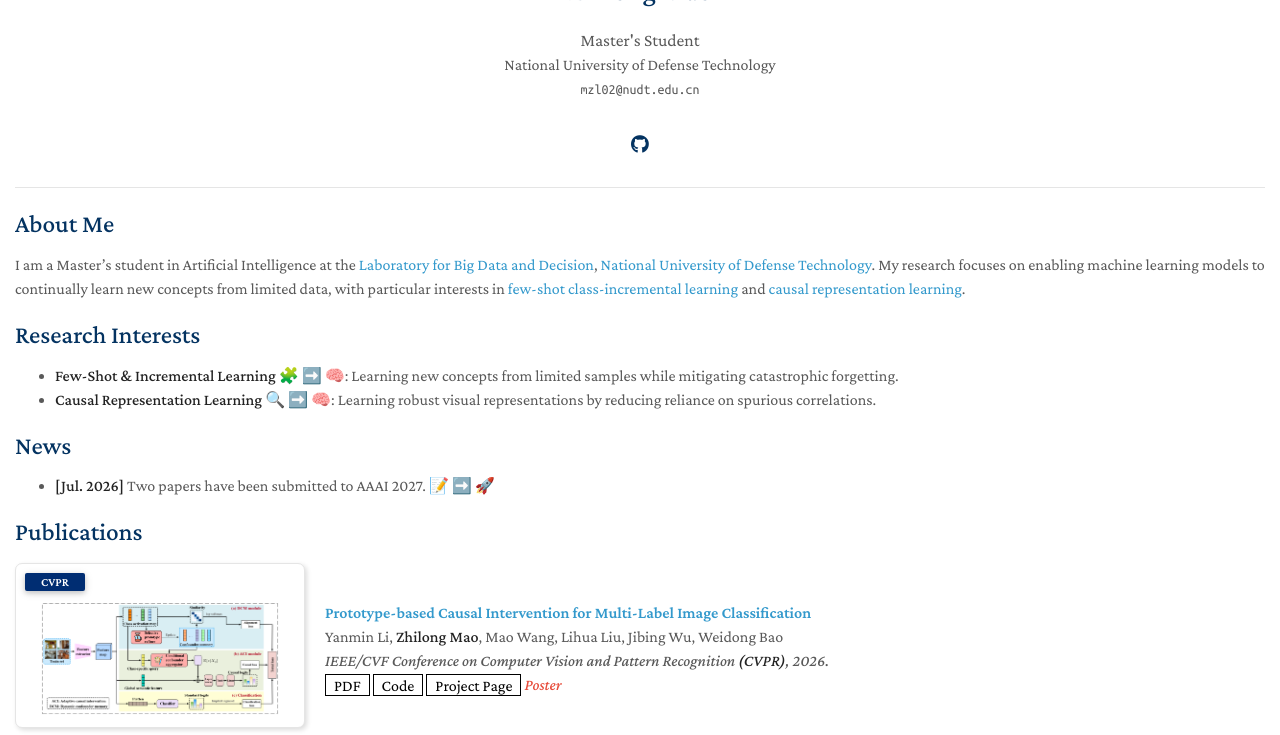
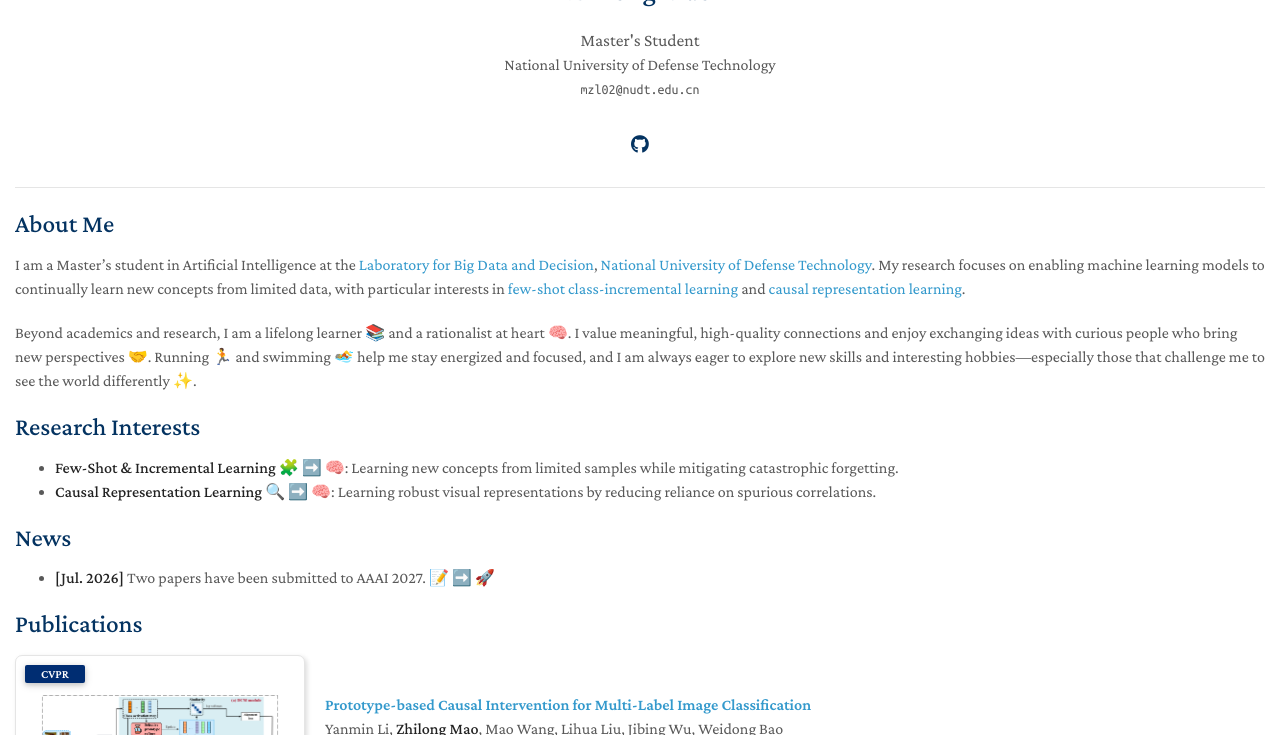
Before and after one commit to zl2811/zl2811.github.io, a Jekyll site: the page built from index.md, in a window 1280 px wide and 900 px high, cut to the strip 165-900 px from the top of the window. Built offline with Jekyll 4.4.1, drawn with Linux system fonts in a browser that asks for light colours; a style sheet for code colours, icons or effects is not loaded; our own code applies the rules of GitHub Pages for plain Markdown files.

Commit message:
First Update

```diff
--- a/index.md
+++ b/index.md
@@ -5,6 +5,8 @@ layout: homepage
 ## About Me
 
 I am a Master's student in Artificial Intelligence at the [Laboratory for Big Data and Decision](https://d2.nudt.edu.cn/), [National University of Defense Technology](https://www.nudt.edu.cn/). My research focuses on enabling machine learning models to continually learn new concepts from limited data, with particular interests in [few-shot class-incremental learning](https://openaccess.thecvf.com/content/CVPR2026F/html/Mao_Dynamic_Pseudo-Label_Assignment_and_Consistent_Prototypical_Learning_for_Few-Shot_Class-Incremental_CVPRF_2026_paper.html) and [causal representation learning](https://openaccess.thecvf.com/content/CVPR2026/html/Li_Prototype-based_Causal_Intervention_for_Multi-Label_Image_Classification_CVPR_2026_paper.html).
+
+Beyond academics and research, I am a lifelong learner 📚 and a rationalist at heart 🧠. I value meaningful, high-quality connections and enjoy exchanging ideas with curious people who bring new perspectives 🤝. Running 🏃 and swimming 🏊 help me stay energized and focused, and I am always eager to explore new skills and interesting hobbies—especially those that challenge me to see the world differently ✨.
 
 ## Research Interests
 
```
